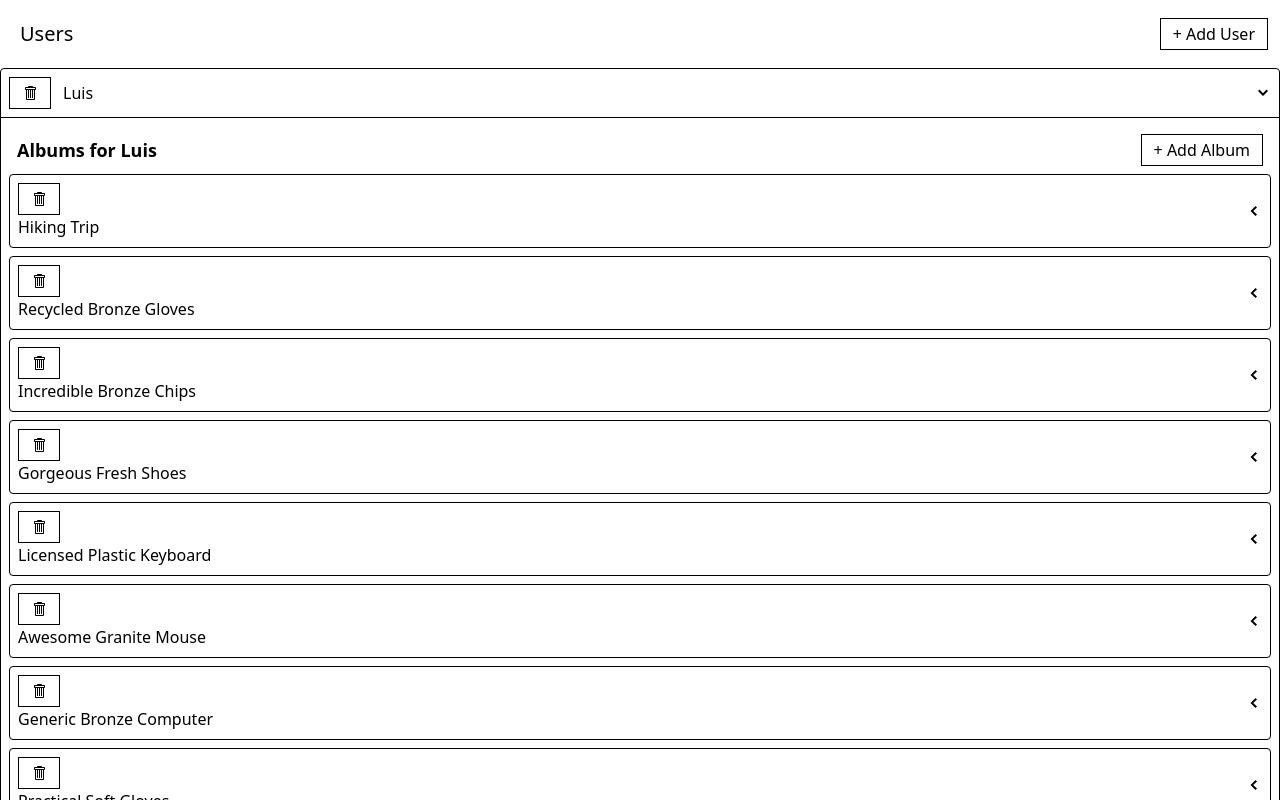
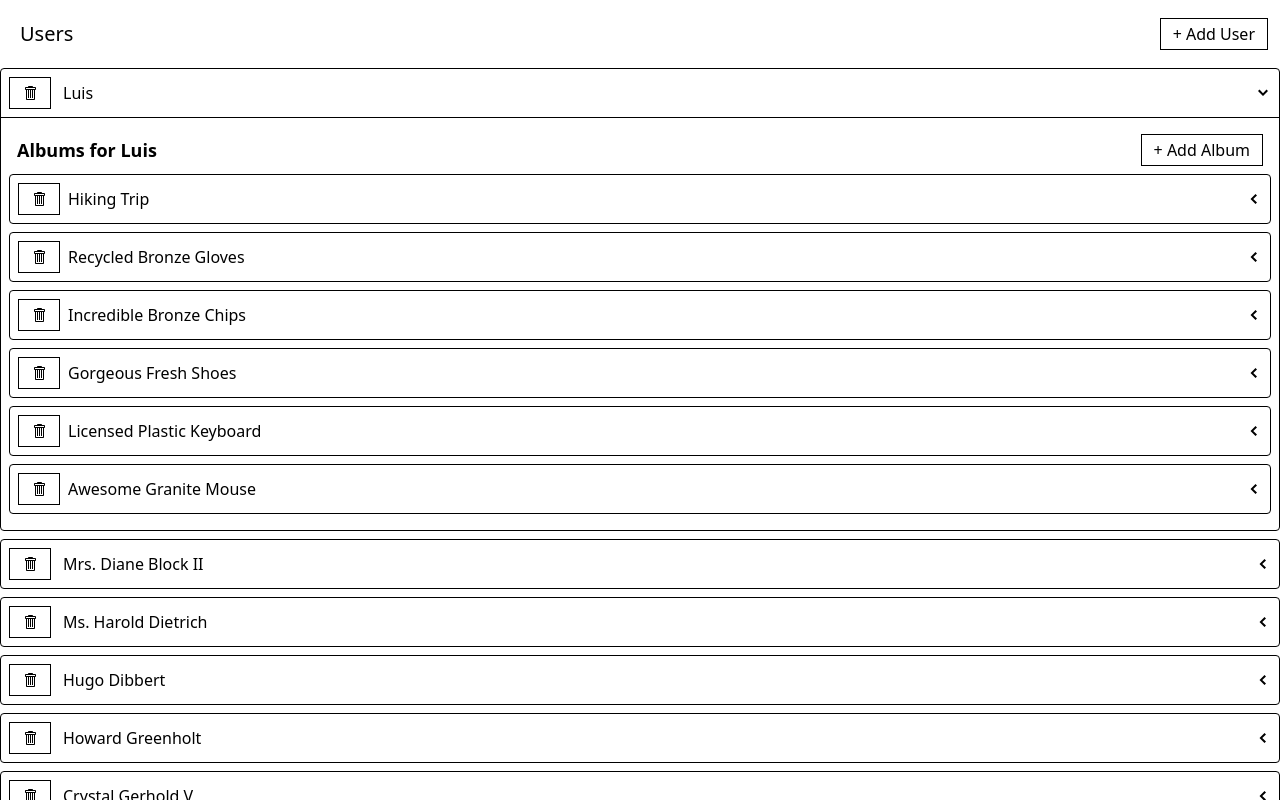
Before and after one commit to luisc8487/media, a React app in the folder media/: page / in a window 1280 px wide. Both pictures are taken after a click on the element 1263 px from the left and 93 px from the top of the page. Shown: the top 800 px of the page. Built offline with nearby package versions, Linux system fonts and the light colour scheme; data requests are answered from the project's data file; the HTML template or start-up script is replaced by a standard one.

Commit message:
removed implementation

```diff
--- a/media/db.json
+++ b/media/db.json
@@ -65,16 +65,6 @@
       "userId": 8,
       "title": "Rustic Cotton Chips",
       "id": 17
-    },
-    {
-      "userId": 1,
-      "title": "Generic Bronze Computer",
-      "id": 18
-    },
-    {
-      "userId": 1,
-      "title": "Practical Soft Gloves",
-      "id": 19
     }
   ],
   "photos": []
--- a/media/src/components/AlbumsListItem.js
+++ b/media/src/components/AlbumsListItem.js
@@ -1,12 +1,23 @@
-import { GoTrashcan } from "react-icons/go";
+import {GoTrashcan} from "react-icons/go";
+import {useRemoveAlbumMutation} from "../store";
 import Button from "./Button";
 import ExpandablePanel from "./ExpandablePanel";
 
 function AlbumsListItem({album}) {
-  const header = <div>
-    <Button><GoTrashcan/></Button>
-    {album.title}
-    </div>;
+  const [removeAlbum, results] = useRemoveAlbumMutation();
+
+  const handleRemoveAlbum = () => {
+    removeAlbum(album);
+  };
+
+  const header = (
+    <>
+      <Button className="mr-2" loading={results.isLoading} onClick={handleRemoveAlbum}>
+        <GoTrashcan />
+      </Button>
+      {album.title}
+    </>
+  );
 
   return (
     <ExpandablePanel key={album.id} header={header}>
--- a/media/src/store/apis/albumsApi.js
+++ b/media/src/store/apis/albumsApi.js
@@ -12,14 +12,22 @@ const albumsApi = createApi({
   reducerPath: "albums",
   baseQuery: fetchBaseQuery({
     baseUrl: "http://localhost:3005",
-    fetchFn: async(...args) => {
+    fetchFn: async (...args) => {
       // REMOVE FOR PRODUCTION
       await pause(1000);
-      return fetch(...args)
-    }
+      return fetch(...args);
+    },
   }),
   endpoints(builder) {
     return {
+      removeAlbum: builder.mutation({
+        query: (album) => {
+          return {
+            url: `/albums/${album.id}`,
+            method: "DELETE",
+          };
+        },
+      }),
       addAlbum: builder.mutation({
         invalidatesTags: (result, error, user) => {
           return [{type: "Album", id: user.id}];
@@ -53,5 +61,5 @@ const albumsApi = createApi({
   },
 });
 
-export const {useFetchAlbumsQuery, useAddAlbumMutation} = albumsApi;
+export const {useFetchAlbumsQuery, useAddAlbumMutation, useRemoveAlbumMutation} = albumsApi;
 export {albumsApi};
--- a/media/src/store/index.js
+++ b/media/src/store/index.js
@@ -18,4 +18,8 @@ setupListeners(store.dispatch);
 export * from "./thunks/fetchUsers";
 export * from "./thunks/addUser";
 export * from "./thunks/removeUser";
-export {useFetchAlbumsQuery, useAddAlbumMutation} from "./apis/albumsApi";
+export {
+  useFetchAlbumsQuery,
+  useAddAlbumMutation,
+  useRemoveAlbumMutation,
+} from "./apis/albumsApi";
```
